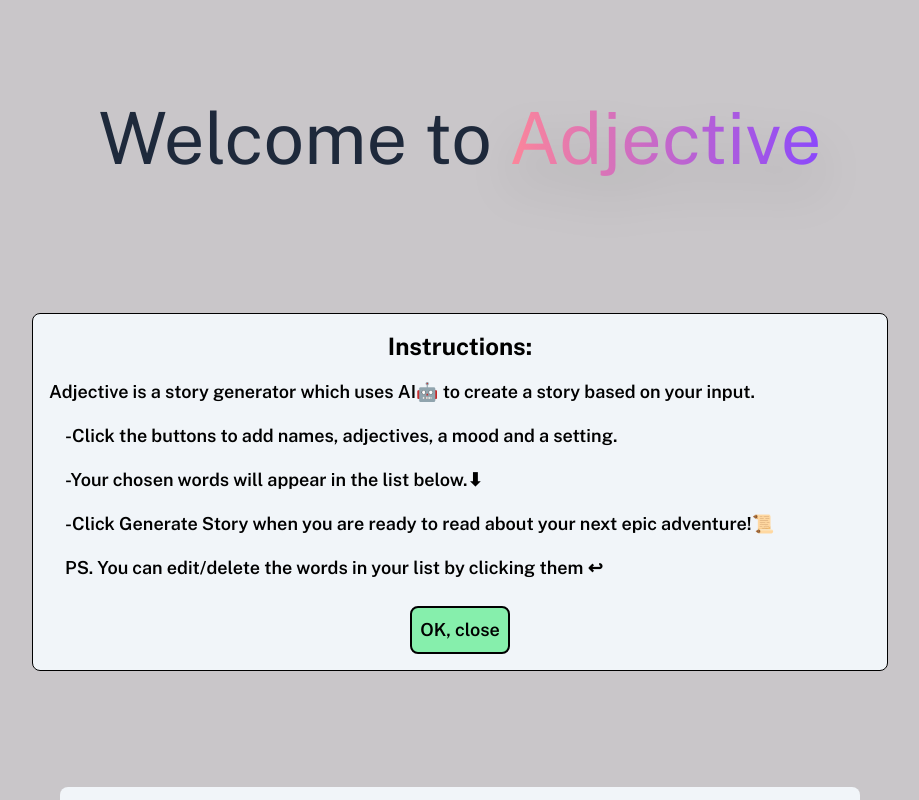
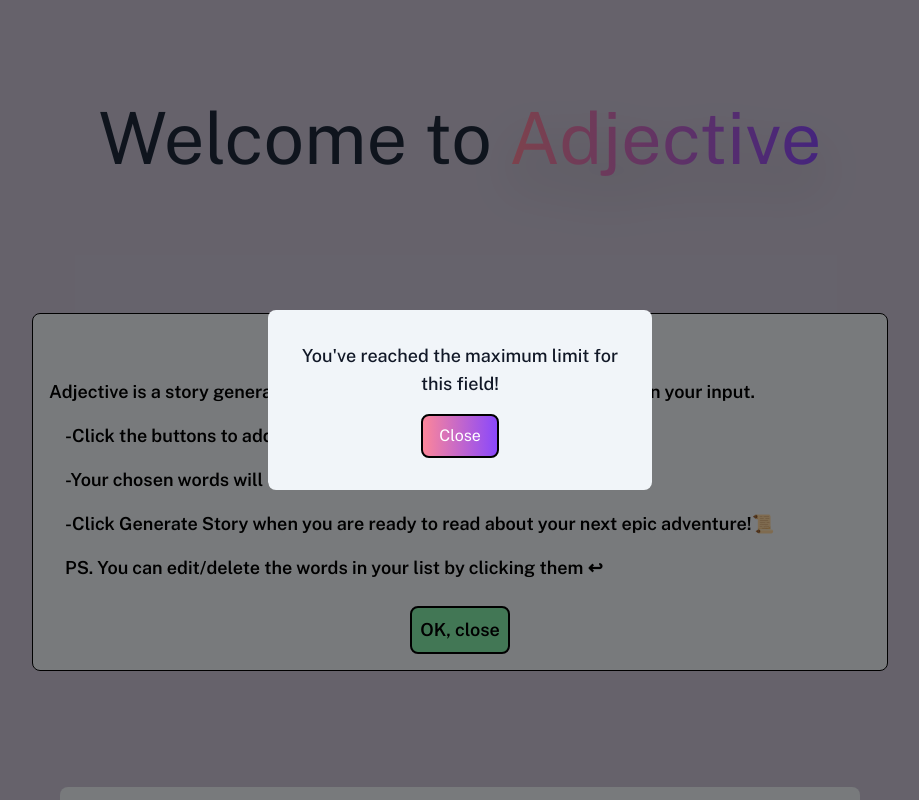
Before and after one commit to nikolaisundal/adjective-frontend, a React (Vite) app: page / in a window 1280 px wide. Shown: the top 800 px of the page, without its empty margins (180-1099 px from the left). Built offline with nearby package versions, Linux system fonts and the light colour scheme.

Commit message:
added modal

```diff
--- a/src/App.tsx
+++ b/src/App.tsx
@@ -4,6 +4,7 @@ import Generate from "./Generate";
 import StoryWindow from "./StoryWindow";
 import StoryItemGroup from "./StoryItemGroup";
 import HowToDiv from "./HowToDiv";
+import Modal from "./Modal";
 
 type StoryWindowProps = {
   handleStoryOnChange: (params: {
@@ -46,6 +47,8 @@ function MyComponent(): JSX.Element {
   const [prompt, setPrompt] = useState<Prompt>(initialState);
   const [generatedText, setGeneratedText] = useState<string>("");
   const [isLoading, setIsLoading] = useState(false);
+  const [modalActive, setModalActive] = useState(true);
+  const [modalMessage, setModalmessage] = useState<string>("");
 
   const handleSubmit = async (event: React.MouseEvent<HTMLButtonElement>) => {
     event.preventDefault();
@@ -72,11 +75,19 @@ function MyComponent(): JSX.Element {
   };
 
   const handleAdd = (name: keyof Prompt, inputValue: string) => {
+    console.log(modalActive, name, prompt.adjectives.length);
     if (name === "setting" || name === "mood") {
       setPrompt((prevPrompt) => {
         const newItem = inputValue;
         return { ...prevPrompt, [name]: newItem };
       });
+    }
+    if (
+      (name === "adjectives" && prompt.adjectives.length > 20) ||
+      (name === "names" && prompt.names.length > 6)
+    ) {
+      setModalActive(true);
+      return;
     } else {
       setPrompt((prevPrompt) => {
         const newItem = [
@@ -162,8 +173,12 @@ function MyComponent(): JSX.Element {
         handleRemove={handleRemove}
         handleAdd={handleAdd}
       />
-
-      <div className="h-96"></div>
+      <Modal
+        isOpen={modalActive}
+        onClose={() => setModalActive(false)}
+        message="You've reached the maximum limit for this field!"
+      />
+      <div className="h-96"> </div>
     </div>
   );
 }
--- /dev/null
+++ b/src/Modal.tsx
@@ -0,0 +1,25 @@
+interface ModalProps {
+  isOpen: boolean;
+  onClose: () => void;
+  message: string;
+}
+
+export default function Modal({ isOpen, onClose, message }: ModalProps) {
+  if (!isOpen) return null;
+
+  return (
+    <div className="fixed inset-0 bg-black bg-opacity-50 flex items-center justify-center z-50">
+      <div className="bg-slate-100 rounded-lg p-8 max-w-sm w-full m-4 ">
+        <div className="text-center">
+          <h3 className="text-lg font-medium text-gray-900 mb-4">{message}</h3>
+          <button
+            onClick={onClose}
+            className="bg-gradient-to-r from-[#fc869a] to-[#8a48fc] text-white px-4 py-2 border-2 border-black rounded-lg hover:opacity-90 transition-opacity"
+          >
+            Close
+          </button>
+        </div>
+      </div>
+    </div>
+  );
+}
--- a/src/StoryWindow.tsx
+++ b/src/StoryWindow.tsx
@@ -27,12 +27,12 @@ export default function StoryWindow({
   }, [generatedText, inputModeActive]);
   return (
     <div className="w-11/12 sm:w-5/6 md:w-3/4 mx-auto max-w-4xl mt-20 mb-20 p-5 rounded-lg">
-      <p className="text-center text-xl font-bold">Your story</p>
+      <p className="text-center text-2xl font-bold">Your story:</p>
       {inputModeActive ? (
         <>
           <label htmlFor="generated text"></label>
           <textarea
-            className="mt-4 overflow-hidden outline-none p-4 rounded-lg text-left w-full min-h-[3rem] font-semibold bg-slate-50 border border-black"
+            className="mt-4 overflow-hidden outline-none p-4 rounded-lg text-left w-full min-h-[3rem] font-semibold bg-white border border-black"
             ref={textareaRef}
             name="generated text"
             id="generated text"
@@ -43,7 +43,7 @@ export default function StoryWindow({
         </>
       ) : (
         <div className="cursor-pointer" onClick={handleInputModeActive}>
-          <div className="mt-4 whitespace-pre-wrap p-4 text-left bg-slate-100 rounded-lg font-semibold border border-black">
+          <div className="mt-4 whitespace-pre-wrap p-4 text-left bg-slate-100 rounded-lg font-semibold ">
             <p>{generatedText}</p>
           </div>
         </div>
--- a/src/index.css
+++ b/src/index.css
@@ -14,7 +14,7 @@
 }
 
 body {
-  background-color: #c9c6c9;
+  background-color: #cdc6d8;
 
   font-family: "Public Sans", sans-serif;
   font-optical-sizing: auto;
@@ -25,3 +25,5 @@ body {
 .shared-style {
   transition: all 0.2s ease;
 }
+
+/* background-color: #c9c6c9; */
```
